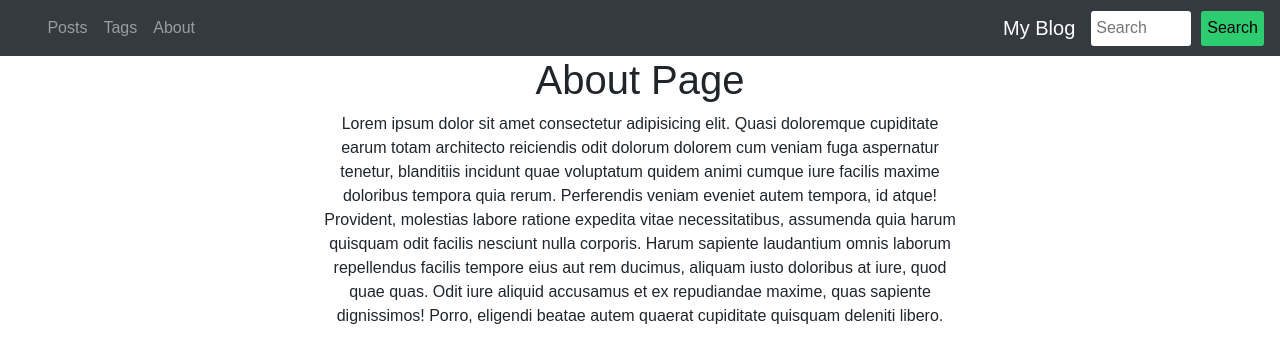
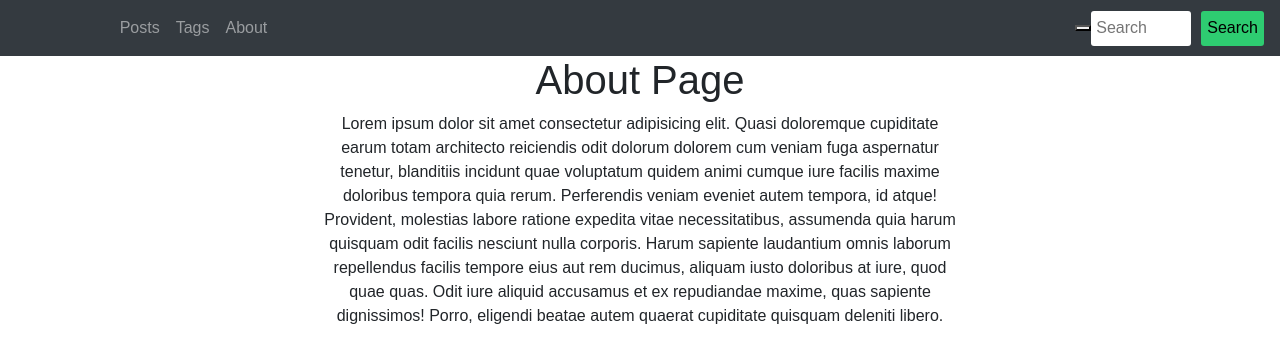
Before and after one commit to DSchMelz/Blog, a Django app: page /about/ in a window 1280 px wide. Shown: the top 363 px of the page. Run offline with Django 3.2, Linux system fonts and the light colour scheme; some libraries are stand-ins or nearby versions.

Commit message:
html для меню

```diff
--- a/templates/index.html
+++ b/templates/index.html
@@ -36,10 +36,10 @@
               <a class="nav-link" href="{% url 'aboutList_url'%}">About</a>
             </li>
           </ul>
-          <span class="navbar-brand">My Blog</span>
+          <button class="like"><i class="far fa-heart"></i></button>
           <form class="form-inline form-search" action="{% url 'postsList_url' %}">
-            <input type="search" placeholder="Search" aria-label="Search" name="search">
-            <button type="submit" class="btn-search">Search</button>
+              <input type="search" placeholder="Search" aria-label="Search" name="search">
+              <button type="submit" class="btn-search">Search</button>
           </form>
         </div>
       </nav>
```
